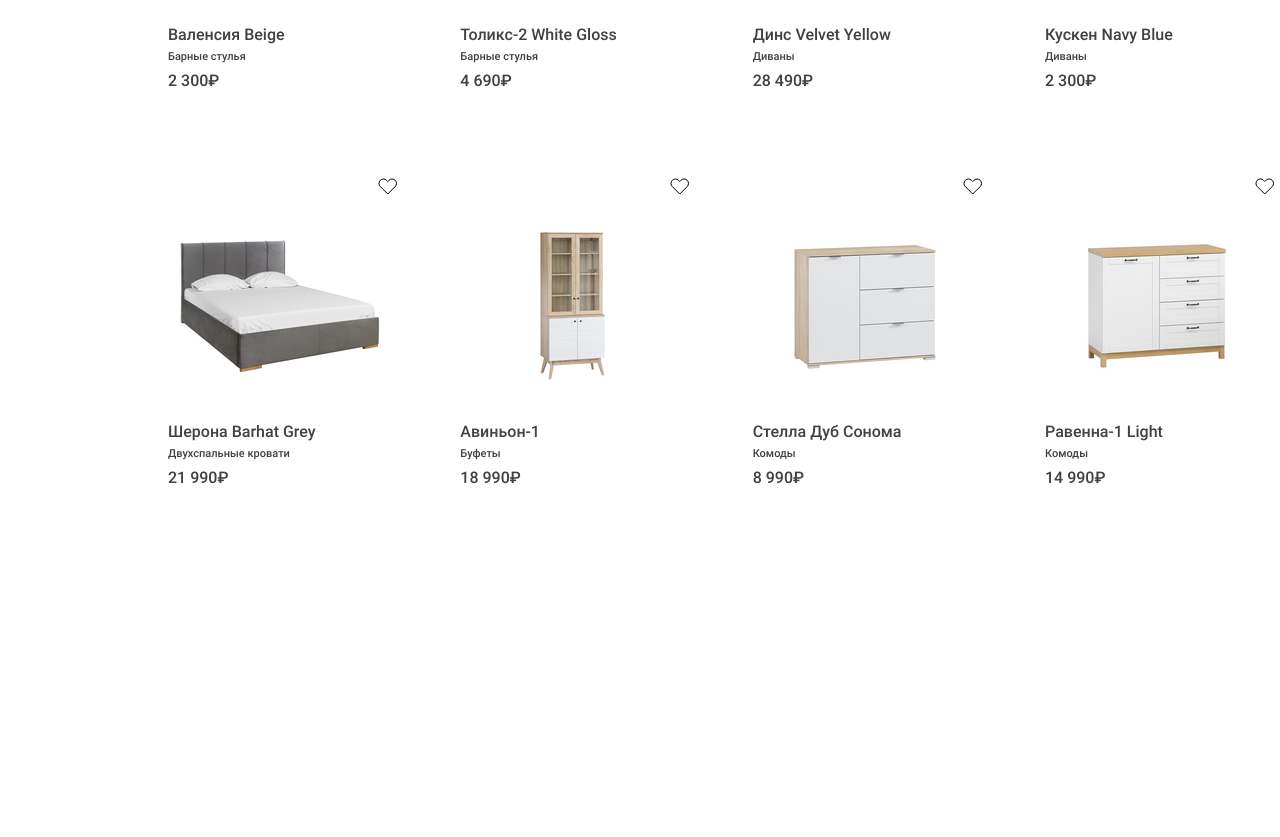
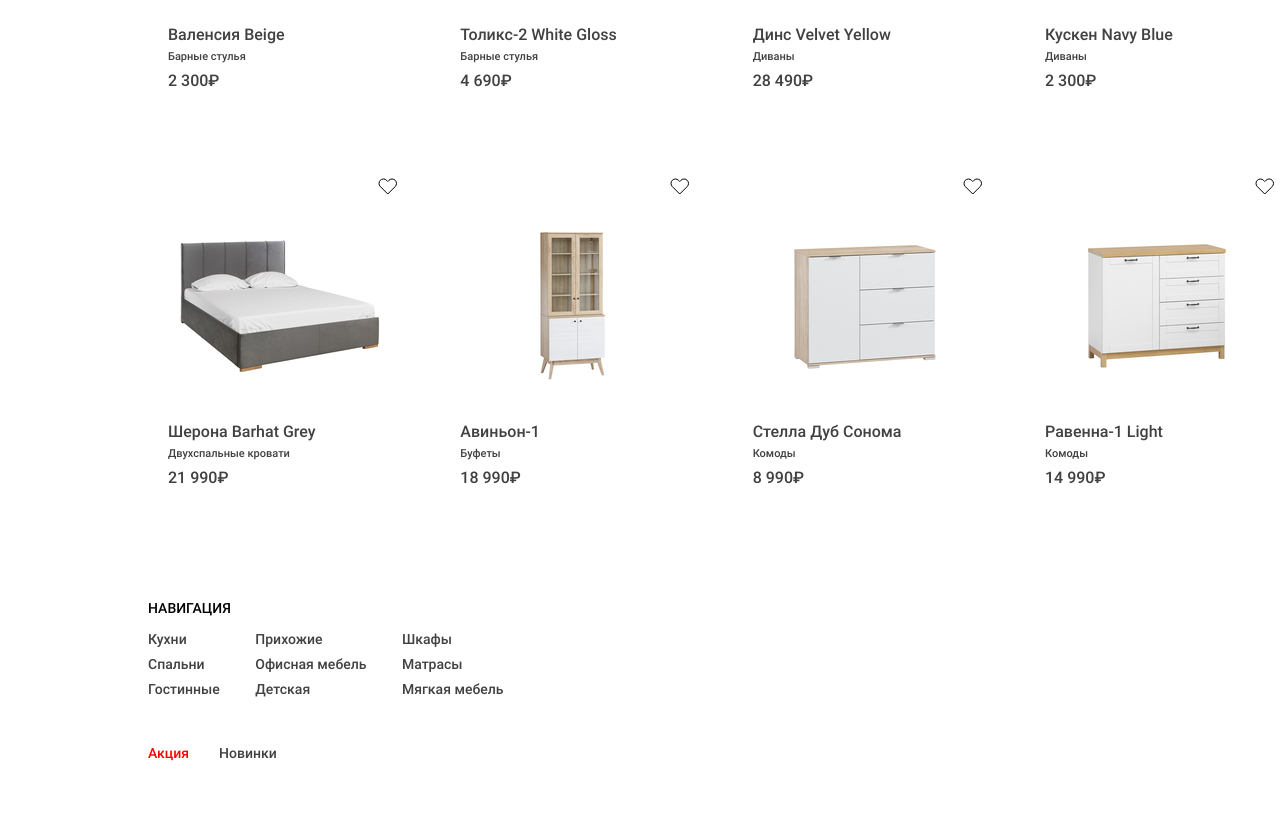
Before and after one commit to DashaBeloshapko/classwork13.11, a plain HTML site: page index.html in a window 1280 px wide. Shown: the part 1029-1866 px from the top of the page. Before the commit the page ends 1623 px from the top, so only its background shows below. Drawn offline with Linux system fonts and the light colour scheme.

Commit message:
feat:homework

```diff
--- a/index.html
+++ b/index.html
@@ -328,5 +328,25 @@
                 </div>
             </div>
         </section>
+        <footer>
+            <div class="footer__left">
+                <h3 class="footer__left__title">НАВИГАЦИЯ</h3>
+                <div class="footer__left__nav">
+                    <a class="footer__left__nav1">Кухни</a>
+                    <a class="footer__left__nav1">Спальни</a>
+                    <a class="footer__left__nav1">Гостинные</a>
+                    <a class="footer__left__nav1">Прихожие</a>
+                    <a class="footer__left__nav1">Офисная мебель</a>
+                    <a class="footer__left__nav1">Детская</a>
+                    <a class="footer__left__nav1">Шкафы</a>
+                    <a class="footer__left__nav1">Матрасы</a>
+                    <a class="footer__left__nav1">Мягкая мебель</a>
+                </div>
+                <div class="footer__left_down">
+                    <a class="footer__left__nav1 footer__left__nav1_r">Акция</a>
+                    <a class="footer__left__nav1">Новинки</a>
+                </div>
+            </div>
+        </footer>
     </body>
 </html>
--- a/src/css/index.css
+++ b/src/css/index.css
@@ -309,9 +309,52 @@ nav {
     border: none;
 }
 .list__catalog__card:hover {
-    box-shadow: 0 1px 9px 0;
-    height: 488px;
+    box-shadow: 0 1px 9px 0 #0000001C;
     z-index: 1;
+    height: 448px;
+}
+.list__catalog__card:hover .list__catalog__hide {
+    display: flex;
+}
+footer {
+    width: 1400px;
+    height: 234px;
+}
+.footer__left{
+    margin-left: 140px;
+    width: 384px;
+    height: 148px;
+}
+.footer__left__nav {
+    width: 384px;
+    height: 80px;
+    display: flex;
+    flex-direction: column;
+    align-content: stretch;
+    flex-wrap: wrap;
+    gap: 7px;
+}
+.footer__left__title {
+    font-size: 14px;
+    font-weight: 500;
+    line-height: 17.74px;
+    color: #000000;
+    font-family: 'Roboto Medium';
+}
+.footer__left__nav1 {
+    font-size: 14px;
+    font-weight: 400;
+    line-height: 17.74px;
+    color: #414141;
+    font-family: 'Roboto Medium';
+}
+.footer__left_down {
+    margin-top: 34px;
+    display: flex;
+    gap: 30px;
+}
+.footer__left__nav1_r {
+    color: red;
 }
 @font-face {
     font-family: "Roboto Regular";
```
